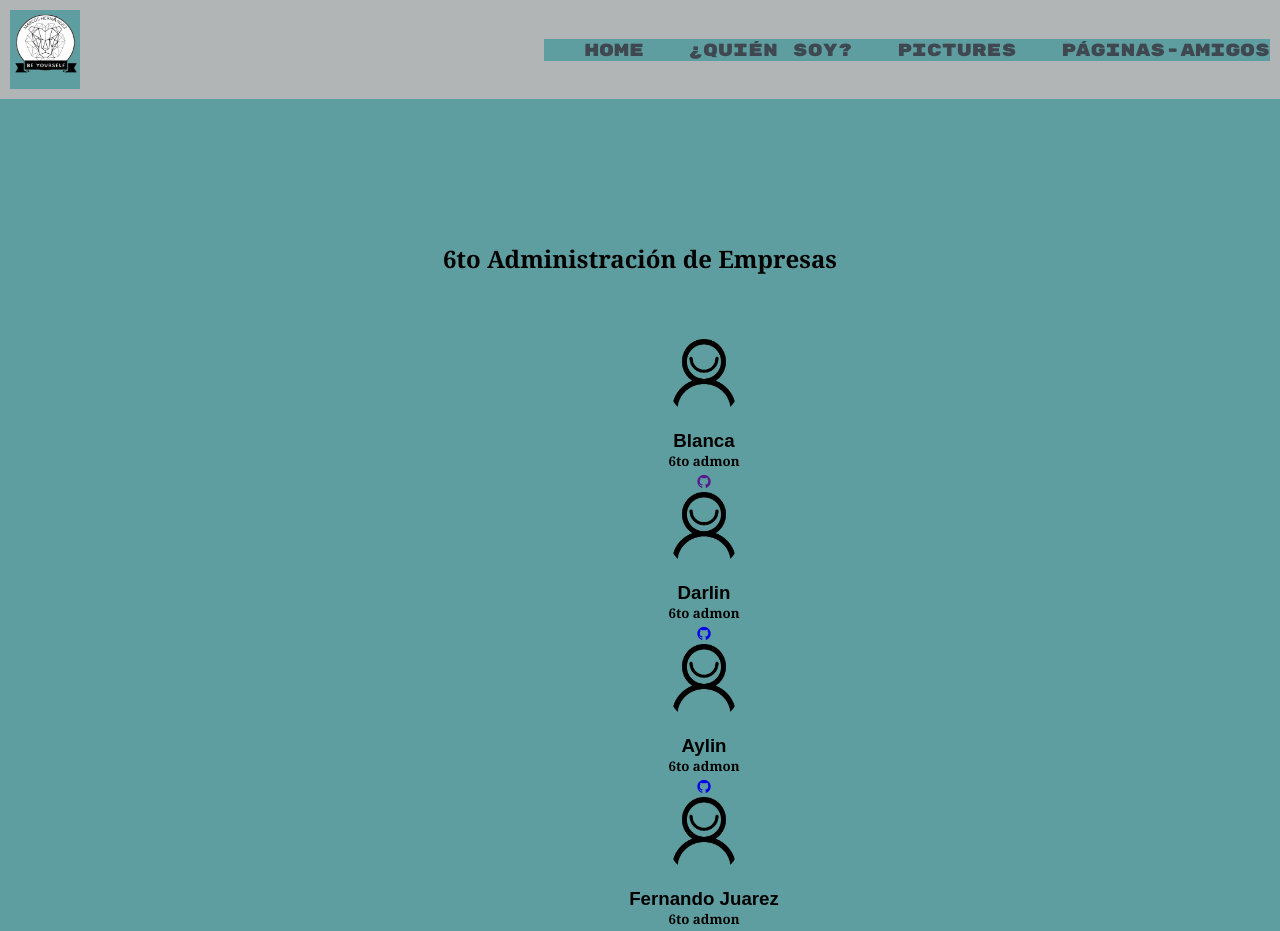
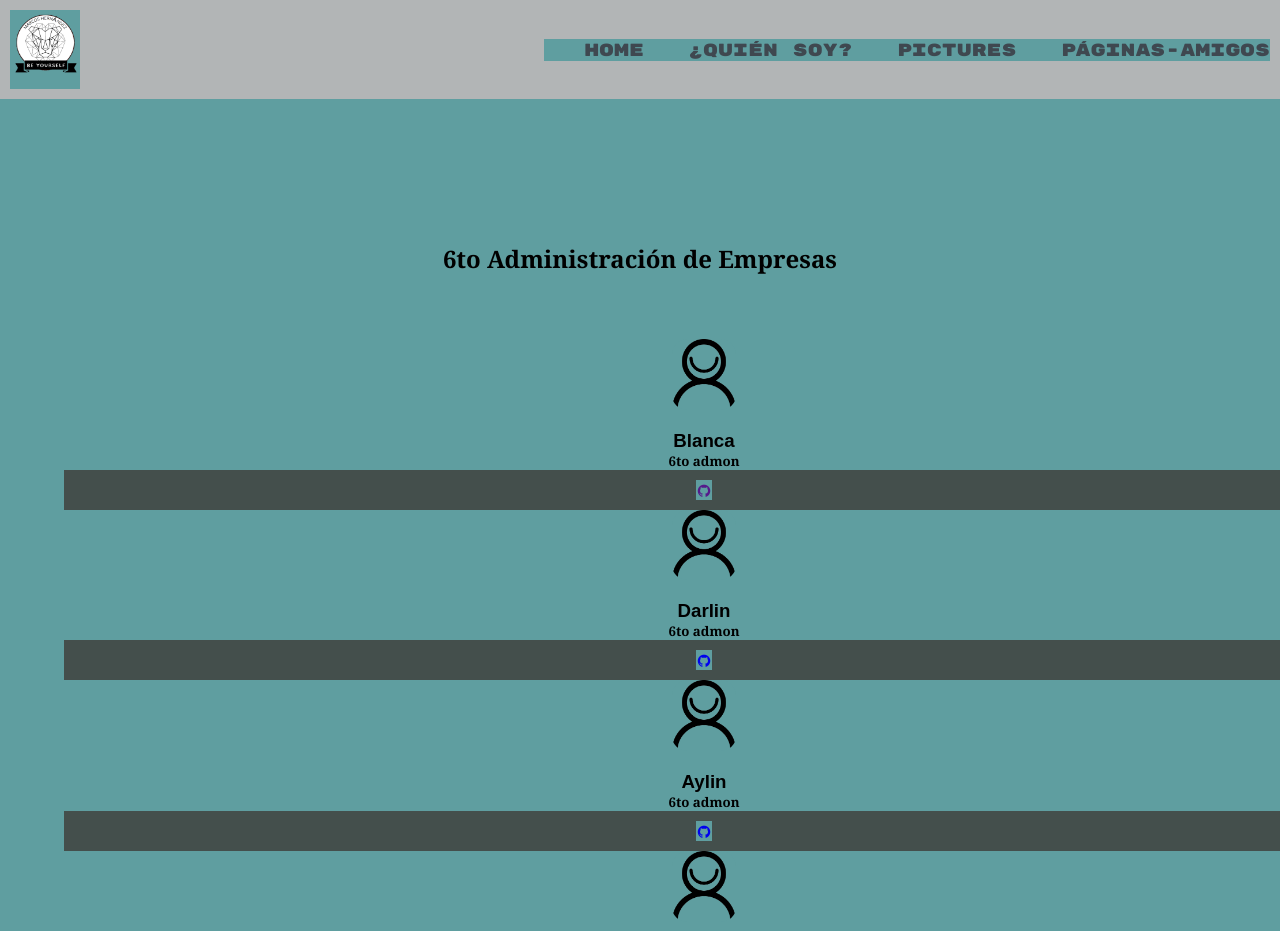
Before and after one commit to iammarcos77/Blog, a plain HTML site: page companeros.html in a window 1280 px wide. Shown: the top 931 px of the page. Drawn offline with nearby package versions, Linux system fonts and the light colour scheme; a web font is replaced by a local one.

Commit message:
Update companeros.css

```diff
--- a/companeros.css
+++ b/companeros.css
@@ -104,3 +104,21 @@ header{
 .box h3 {
     font-family: 'Anton', sans-serif;
 }
+ section .box:hover{
+    background: blue;
+ }
+
+
+
+.icons {
+    text-decoration: none;
+    background: #444f4c ;
+    font-size: 15px;
+    display: block;
+    padding: 10px;
+
+}
+
+.icons:hover{
+    background: rgb(123, 123, 123);
+}
```
